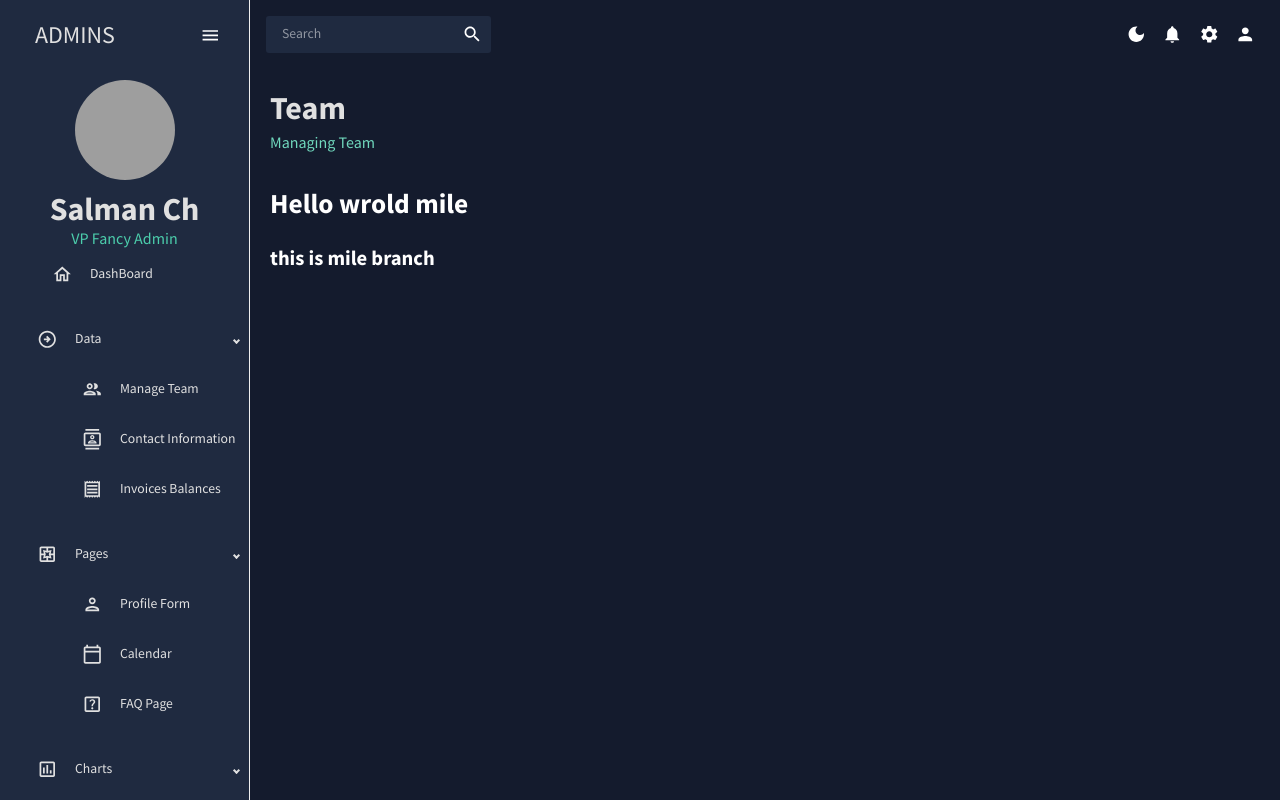
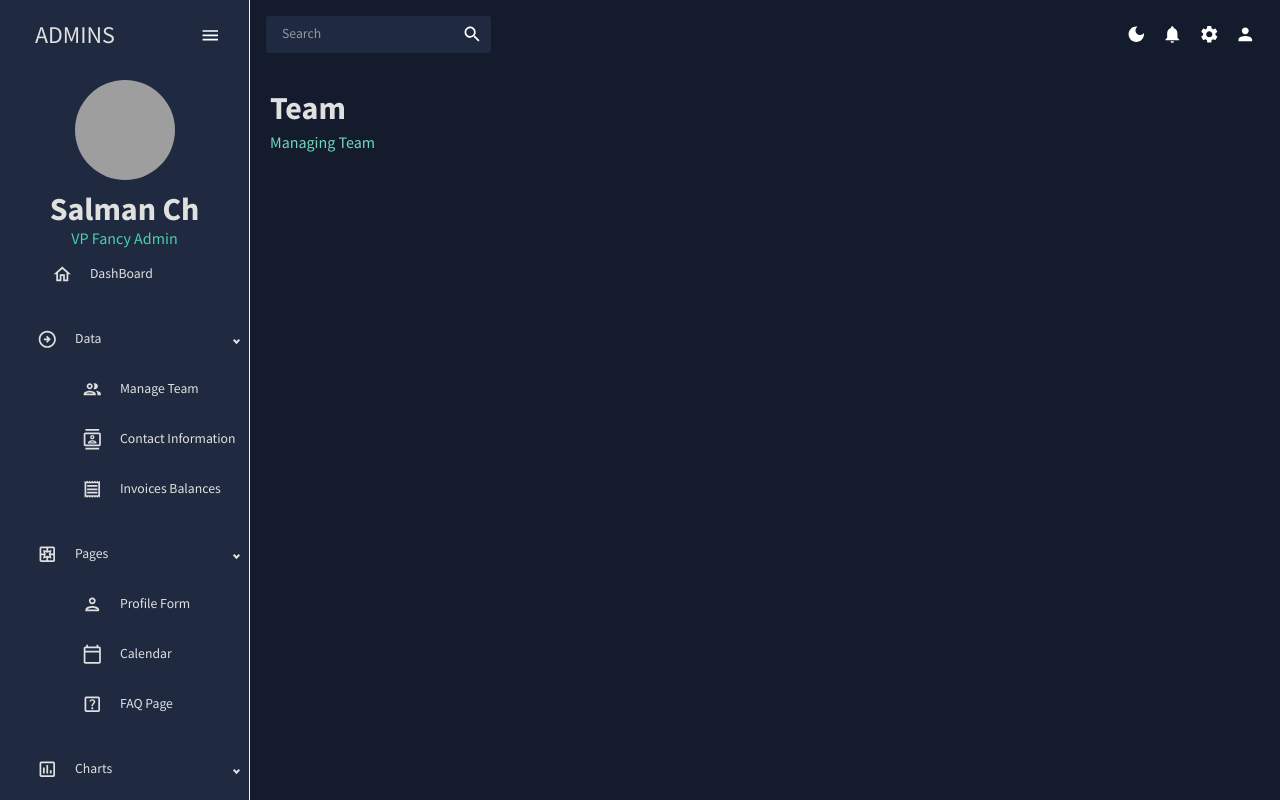
Before and after one commit to Salman-ashraf/adminPanel, a React (Vite) app: page /team in a window 1280 px wide. Built offline with nearby package versions, Linux system fonts and the light colour scheme; grey boxes are pictures that could not be loaded.

Commit message:
bad commits

```diff
--- a/src/scenes/Team/index.jsx
+++ b/src/scenes/Team/index.jsx
@@ -54,9 +54,7 @@ const columns = [
      <Headers title='Team' subtitle='Managing Team'>
      </Headers>
 
-     <h1>Hello wrold mile</h1>
 
-     <h2>this is mile branch</h2>
 
    </Box>
   )
```
